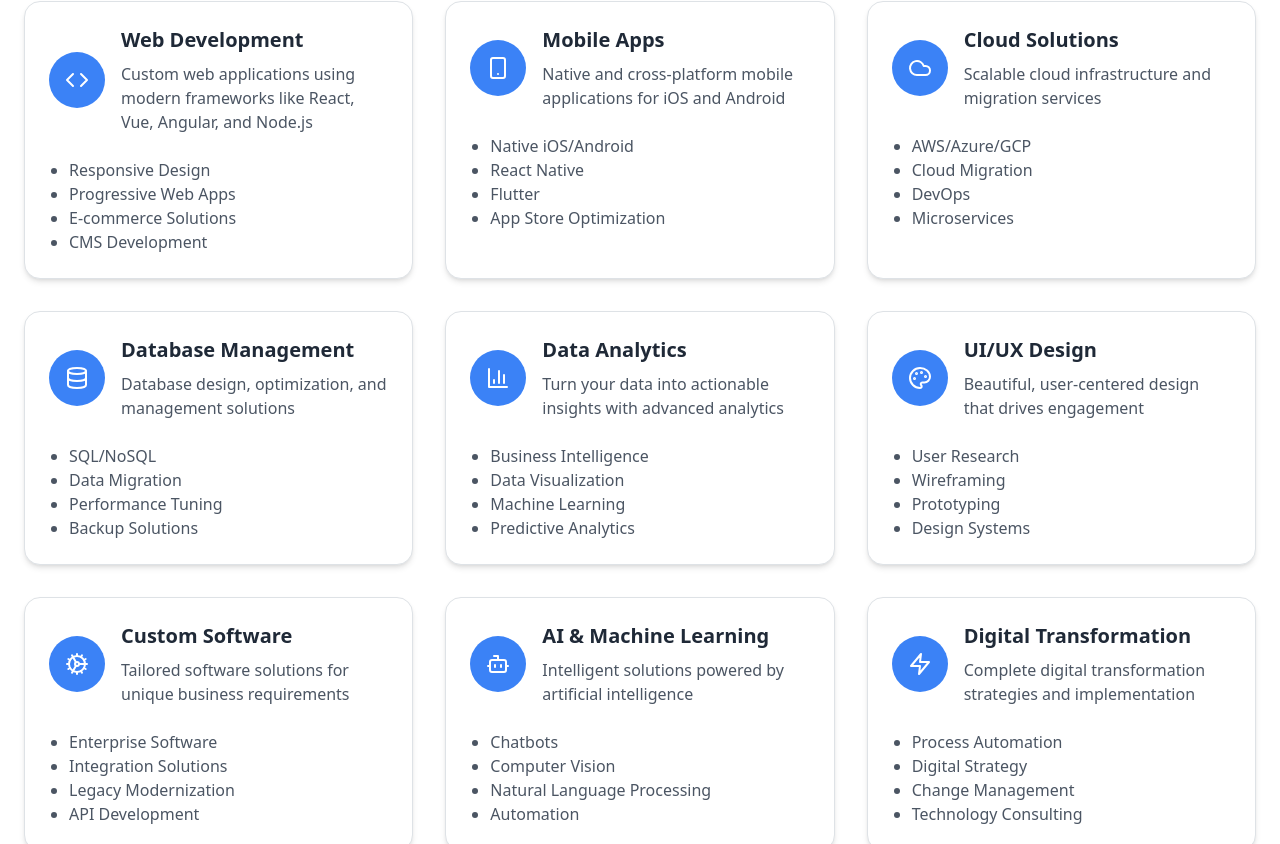
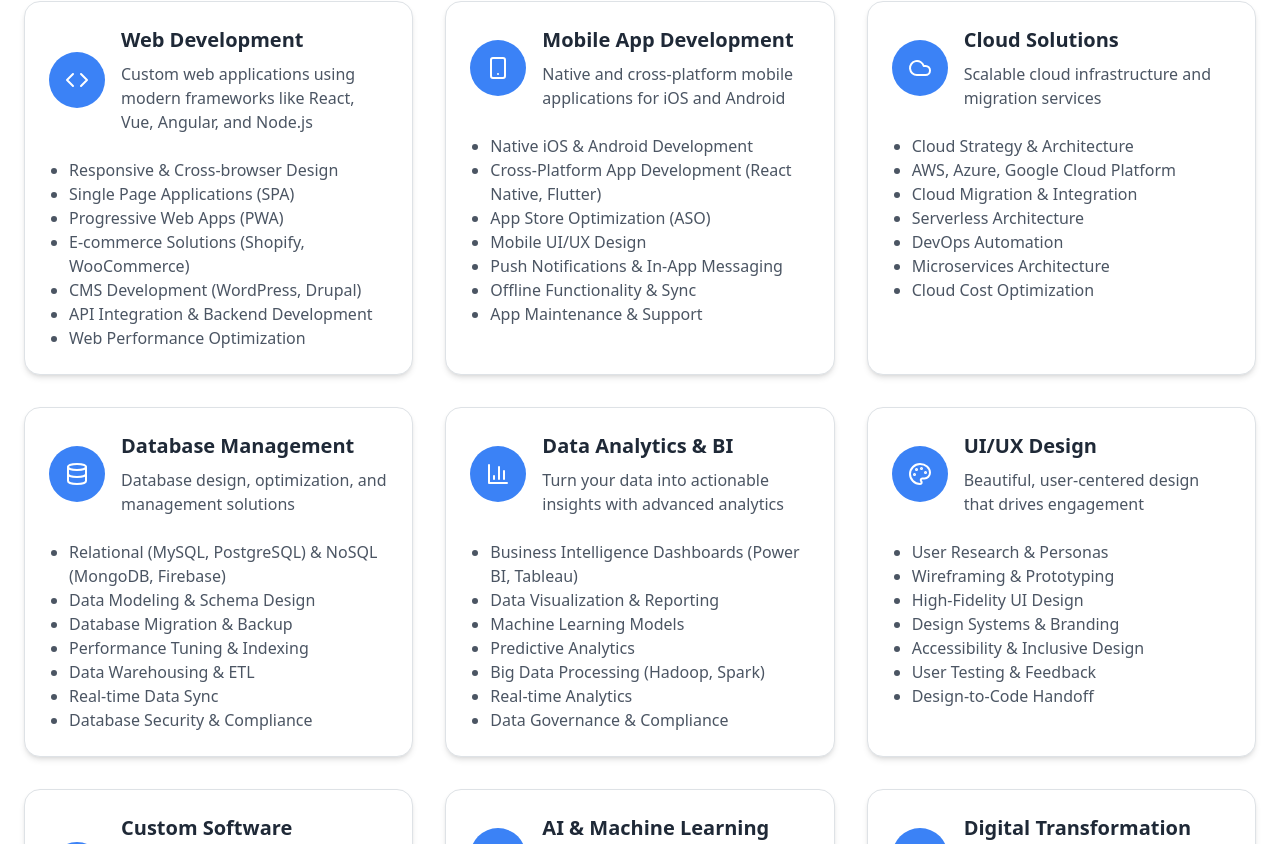
Before and after one commit to Peerzada-Zain-Nizami/KK-IT-Solution-Portal, a React (Vite) app: page / in a window 1280 px wide. Shown: the part 1536-2380 px from the top of the page. Built offline with nearby package versions, Linux system fonts and the light colour scheme.

Commit message:
new changes

```diff
--- a/src/pages/Features.tsx
+++ b/src/pages/Features.tsx
@@ -169,7 +169,7 @@ const Features: React.FC = () => {
             </p>
           </div>
 
-          <div className="grid grid-cols-2 md:grid-cols-3 lg:grid-cols-6 gap-4">
+          <div className="grid grid-cols-1 sm:grid-cols-2 md:grid-cols-3 gap-4">
             {technologies.map((tech, index) => (
               <div
                 key={index}
--- a/src/pages/Home.tsx
+++ b/src/pages/Home.tsx
@@ -22,6 +22,10 @@ import {
   TestTube,
   Rocket,
   MessageSquare,
+  Lock,
+  Terminal,
+  Globe,
+  BookOpen,
 } from "lucide-react";
 import Carousel from "react-bootstrap/Carousel";
 import Banner from "../components/Banner";
@@ -171,125 +175,220 @@ const KKITSolution = () => {
   // Services Data
   const services = [
     {
-      icon: <Code className="w-8 h-8" />,
+      icon: <Code className="w-8 h-8 text-blue-600" />,
       title: "Web Development",
       description:
         "Custom web applications using modern frameworks like React, Vue, Angular, and Node.js",
       features: [
-        "Responsive Design",
-        "Progressive Web Apps",
-        "E-commerce Solutions",
-        "CMS Development",
+        "Responsive & Cross-browser Design",
+        "Single Page Applications (SPA)",
+        "Progressive Web Apps (PWA)",
+        "E-commerce Solutions (Shopify, WooCommerce)",
+        "CMS Development (WordPress, Drupal)",
+        "API Integration & Backend Development",
+        "Web Performance Optimization",
       ],
     },
     {
-      icon: <Smartphone className="w-8 h-8" />,
-      title: "Mobile Apps",
+      icon: <Smartphone className="w-8 h-8 text-blue-600" />,
+      title: "Mobile App Development",
       description:
         "Native and cross-platform mobile applications for iOS and Android",
       features: [
-        "Native iOS/Android",
-        "React Native",
-        "Flutter",
-        "App Store Optimization",
+        "Native iOS & Android Development",
+        "Cross-Platform App Development (React Native, Flutter)",
+        "App Store Optimization (ASO)",
+        "Mobile UI/UX Design",
+        "Push Notifications & In-App Messaging",
+        "Offline Functionality & Sync",
+        "App Maintenance & Support",
       ],
     },
     {
-      icon: <Cloud className="w-8 h-8" />,
+      icon: <Cloud className="w-8 h-8 text-blue-600" />,
       title: "Cloud Solutions",
       description: "Scalable cloud infrastructure and migration services",
-      features: ["AWS/Azure/GCP", "Cloud Migration", "DevOps", "Microservices"],
+      features: [
+        "Cloud Strategy & Architecture",
+        "AWS, Azure, Google Cloud Platform",
+        "Cloud Migration & Integration",
+        "Serverless Architecture",
+        "DevOps Automation",
+        "Microservices Architecture",
+        "Cloud Cost Optimization",
+      ],
     },
     {
-      icon: <Database className="w-8 h-8" />,
+      icon: <Database className="w-8 h-8 text-blue-600" />,
       title: "Database Management",
       description: "Database design, optimization, and management solutions",
       features: [
-        "SQL/NoSQL",
-        "Data Migration",
-        "Performance Tuning",
-        "Backup Solutions",
+        "Relational (MySQL, PostgreSQL) & NoSQL (MongoDB, Firebase)",
+        "Data Modeling & Schema Design",
+        "Database Migration & Backup",
+        "Performance Tuning & Indexing",
+        "Data Warehousing & ETL",
+        "Real-time Data Sync",
+        "Database Security & Compliance",
       ],
     },
     {
-      icon: <BarChart3 className="w-8 h-8" />,
-      title: "Data Analytics",
+      icon: <BarChart3 className="w-8 h-8 text-blue-600" />,
+      title: "Data Analytics & BI",
       description:
         "Turn your data into actionable insights with advanced analytics",
       features: [
-        "Business Intelligence",
-        "Data Visualization",
-        "Machine Learning",
+        "Business Intelligence Dashboards (Power BI, Tableau)",
+        "Data Visualization & Reporting",
+        "Machine Learning Models",
         "Predictive Analytics",
+        "Big Data Processing (Hadoop, Spark)",
+        "Real-time Analytics",
+        "Data Governance & Compliance",
       ],
     },
     {
-      icon: <Palette className="w-8 h-8" />,
+      icon: <Palette className="w-8 h-8 text-blue-600" />,
       title: "UI/UX Design",
       description: "Beautiful, user-centered design that drives engagement",
       features: [
-        "User Research",
-        "Wireframing",
-        "Prototyping",
-        "Design Systems",
+        "User Research & Personas",
+        "Wireframing & Prototyping",
+        "High-Fidelity UI Design",
+        "Design Systems & Branding",
+        "Accessibility & Inclusive Design",
+        "User Testing & Feedback",
+        "Design-to-Code Handoff",
       ],
     },
     {
-      icon: <Cog className="w-8 h-8" />,
-      title: "Custom Software",
+      icon: <Cog className="w-8 h-8 text-blue-600" />,
+      title: "Custom Software Development",
       description:
         "Tailored software solutions for unique business requirements",
       features: [
-        "Enterprise Software",
-        "Integration Solutions",
-        "Legacy Modernization",
-        "API Development",
+        "Enterprise Software Development",
+        "Legacy System Modernization",
+        "Integration with Existing Systems",
+        "API Development & Management",
+        "Custom CRM & ERP Systems",
+        "Workflow Automation",
+        "Software Maintenance & Support",
       ],
     },
     {
-      icon: <Bot className="w-8 h-8" />,
+      icon: <Bot className="w-8 h-8 text-blue-600" />,
       title: "AI & Machine Learning",
       description: "Intelligent solutions powered by artificial intelligence",
       features: [
-        "Chatbots",
-        "Computer Vision",
-        "Natural Language Processing",
-        "Automation",
+        "AI Chatbots & Virtual Assistants",
+        "Computer Vision & Image Recognition",
+        "Natural Language Processing (NLP)",
+        "Predictive Modeling & Forecasting",
+        "Recommendation Systems",
+        "Automated Decision Systems",
+        "AI Ethics & Compliance",
       ],
     },
     {
-      icon: <Zap className="w-8 h-8" />,
+      icon: <Zap className="w-8 h-8 text-blue-600" />,
       title: "Digital Transformation",
       description:
         "Complete digital transformation strategies and implementation",
       features: [
-        "Process Automation",
-        "Digital Strategy",
-        "Change Management",
-        "Technology Consulting",
+        "Digital Strategy Consulting",
+        "Process Automation & RPA",
+        "Change Management & Training",
+        "Technology Stack Audit",
+        "Customer Journey Mapping",
+        "Agile Transformation",
+        "End-to-End Digital Integration",
       ],
     },
     {
-      icon: <Monitor className="w-8 h-8" />,
-      title: "Quality Assurance",
+      icon: <Monitor className="w-8 h-8 text-blue-600" />,
+      title: "Quality Assurance & Testing",
       description: "Comprehensive testing services to ensure software quality",
       features: [
-        "Automated Testing",
-        "Performance Testing",
-        "Security Testing",
-        "User Acceptance Testing",
+        "Manual & Automated Testing",
+        "Performance & Load Testing",
+        "Security & Penetration Testing",
+        "Cross-Browser & Device Testing",
+        "Regression & Unit Testing",
+        "Test Case Development",
+        "User Acceptance Testing (UAT)",
       ],
     },
     {
-      icon: <Headphones className="w-8 h-8" />,
+      icon: <Headphones className="w-8 h-8 text-blue-600" />,
       title: "Support & Maintenance",
       description:
         "24/7 support and maintenance services for your applications",
       features: [
-        "Technical Support",
-        "Bug Fixes",
+        "24/7 Technical Support",
+        "Bug Fixes & Patches",
         "Performance Monitoring",
-        "Regular Updates",
+        "Regular Updates & Enhancements",
+        "Server & Infrastructure Monitoring",
+        "SLA-Based Support",
+        "On-demand Consulting",
+      ],
+    },
+    {
+      icon: <Lock className="w-8 h-8 text-blue-600" />,
+      title: "Cybersecurity",
+      description: "Protect your digital assets with robust security solutions",
+      features: [
+        "Penetration Testing & Vulnerability Scanning",
+        "Data Encryption & Network Security",
+        "Threat Detection & Response",
+        "Compliance Audits (GDPR, HIPAA)",
+        "Security Training & Awareness",
+        "Incident Response Planning",
+        "Zero Trust Architecture",
+      ],
+    },
+    {
+      icon: <Globe className="w-8 h-8 text-blue-600" />,
+      title: "SEO & Digital Marketing",
+      description: "Boost your online presence with strategic marketing",
+      features: [
+        "Search Engine Optimization (SEO)",
+        "Content Marketing & Strategy",
+        "Google Ads & Paid Campaigns",
+        "Social Media Marketing",
+        "Conversion Rate Optimization (CRO)",
+        "Email Marketing Automation",
+        "Analytics & ROI Tracking",
+      ],
+    },
+    {
+      icon: <Terminal className="w-8 h-8 text-blue-600" />,
+      title: "DevOps & CI/CD",
+      description:
+        "Streamline development and deployment with DevOps practices",
+      features: [
+        "CI/CD Pipeline Setup",
+        "Infrastructure as Code (IaC)",
+        "Containerization (Docker, Kubernetes)",
+        "Monitoring & Logging",
+        "Automated Testing & Deployment",
+        "Release Management",
+        "Cloud DevOps Integration",
+      ],
+    },
+    {
+      icon: <BookOpen className="w-8 h-8 text-blue-600" />,
+      title: "Training & Workshops",
+      description: "Empower your team with hands-on tech training",
+      features: [
+        "Customized Corporate Training",
+        "Hands-on Workshops & Bootcamps",
+        "Certification Programs",
+        "Technical Documentation",
+        "Team Upskilling",
+        "Mentorship & Coaching",
+        "E-learning & LMS Development",
       ],
     },
   ];
@@ -599,40 +698,6 @@ const KKITSolution = () => {
         </div>
       </section>
 
-      {/* Full Width Carousel Section */}
-      <section className="w-full bg-white overflow-hidden">
-        <div className="max-w-7xl mx-auto px-6">
-          <h3 className="text-2xl font-bold text-center text-gray-900 mb-6">
-            What Our Clients Say
-          </h3>
-        </div>
-        <Carousel className="w-full">
-          <Carousel.Item>
-            <ExampleCarouselImage text="Client Testimonial 1" />
-            <Carousel.Caption>
-              <h3>First Client Feedback</h3>
-              <p>Nulla vitae elit libero, a pharetra augue mollis interdum.</p>
-            </Carousel.Caption>
-          </Carousel.Item>
-          <Carousel.Item>
-            <ExampleCarouselImage text="Client Testimonial 2" />
-            <Carousel.Caption>
-              <h3>Second Client Feedback</h3>
-              <p>Lorem ipsum dolor sit amet, consectetur adipiscing elit.</p>
-            </Carousel.Caption>
-          </Carousel.Item>
-          <Carousel.Item>
-            <ExampleCarouselImage text="Client Testimonial 3" />
-            <Carousel.Caption>
-              <h3>Third Client Feedback</h3>
-              <p>
-                Praesent commodo cursus magna, vel scelerisque nisl consectetur.
-              </p>
-            </Carousel.Caption>
-          </Carousel.Item>
-        </Carousel>
-      </section>
-
       {/* Features Section */}
       <section className="py-20 relative bg-gray-50">
         <div className="max-w-7xl mx-auto px-6 relative z-10">
@@ -792,7 +857,12 @@ const KKITSolution = () => {
 
               {/* CTA Button */}
               <div className="pt-8">
-                <button className="bg-blue-600 hover:bg-blue-700 text-white px-8 py-4 rounded-lg font-semibold transition-colors duration-200 flex items-center space-x-2 shadow-lg">
+                <button
+                  onClick={() =>
+                    window.open("https://calendly.com/ ", "_blank")
+                  }
+                  className="bg-blue-600 hover:bg-blue-700 text-white px-8 py-4 rounded-lg font-semibold transition-colors duration-200 flex items-center space-x-2 shadow-lg"
+                >
                   <span>Schedule a Call</span>
                   <ArrowRight className="w-5 h-5" />
                 </button>
@@ -814,13 +884,14 @@ const KKITSolution = () => {
             </p>
           </div>
 
+          {/* Main Slide Content */}
           <div
             className="relative bg-white rounded-3xl shadow-xl overflow-hidden transition-all duration-500"
             onMouseEnter={handleMouseEnter}
             onMouseLeave={handleMouseLeave}
           >
-            {/* Main Slide Content */}
             <div className="relative h-[340px] flex items-center justify-center p-8">
+              {/* Background Gradient */}
               <div
                 className={`absolute inset-0 bg-gradient-to-br ${aiServices[currentIndex].color} opacity-5`}
               ></div>
@@ -879,7 +950,7 @@ const KKITSolution = () => {
           </div>
 
           {/* Thumbnail Navigation */}
-          <div className="flex justify-center gap-4 mt-6 flex-wrap">
+          <div className="flex flex-wrap justify-center gap-4 mt-6">
             {aiServices.map((service, index) => (
               <button
                 key={index}
--- a/src/pages/Team.tsx
+++ b/src/pages/Team.tsx
@@ -14,6 +14,7 @@ import {
 
 import yousuf from "../assets/images/kk-team/yousuf.jpeg";
 import dummy from "../assets/images/kk-team/sam.png";
+import asim from "../assets/images/kk-team/asim.png";
 import anees from "../assets/images/kk-team/anees.jpeg";
 import subtain from "../assets/images/kk-team/subtain.png";
 import hassanMK from "../assets/images/kk-team/hassanMK.jpeg";
@@ -105,12 +106,12 @@ const employees = [
   },
   {
     name: "Mr. Asim",
-    role: "Frontend Web Developer",
+    role: "Full Stack Developer",
     department: "Development",
-    skills: ["React", "JavaScript", "HTML", "CSS"],
+    skills: ["React", "JavaScript", "Nest", "HTML", "CSS"],
     experience: "4 years",
     location: "Development Team",
-    image: dummy,
+    image: asim,
   },
   {
     name: "Mr. Kamil",
@@ -161,8 +162,8 @@ const employees = [
     name: "Mr. Zuhair Abbas",
     role: "Senior React Native Engineer",
     department: "Mobile Development",
-    skills: ["React Native", "Senior Development", "Team Lead", "Architecture"],
-    experience: "7 years",
+    skills: ["React Native", "React js", "Next js"],
+    experience: "4.5 years",
     location: "Mobile Team",
     image: zuhair,
   },
@@ -202,7 +203,7 @@ const employees = [
     name: "Mr. Moeen U Din",
     role: "Frontend Developer",
     department: "Development",
-    skills: ["React Native", "Frontend", "JavaScript", "UI Development"],
+    skills: ["React Native", "JavaScript", "React js"],
     experience: "3 years",
     location: "Development Team",
     image: moeen,
@@ -256,14 +257,9 @@ const employees = [
     name: "Mr. Yousaf",
     role: "React Native Developer",
     department: "Mobile Development",
-    skills: [
-      "React Native",
-      "Mobile Development",
-      "JavaScript",
-      "App Development",
-    ],
+    skills: ["React Native", "Redux", "React js"],
     experience: "3 years",
-    location: "Mobile Team",
+    location: "Development Team",
     image: yousuf,
   },
 ];
```
Also changed, not shown: src/components/Footer.tsx (+4 -4 lines), src/components/Header.tsx (+31 -19 lines), src/pages/Contact.tsx (+8 -10 lines), src/assets/images/kk-team/asim.png (added), src/components/vercel.json (added).
